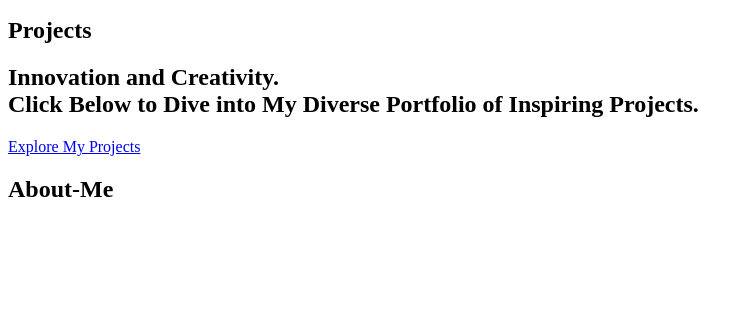
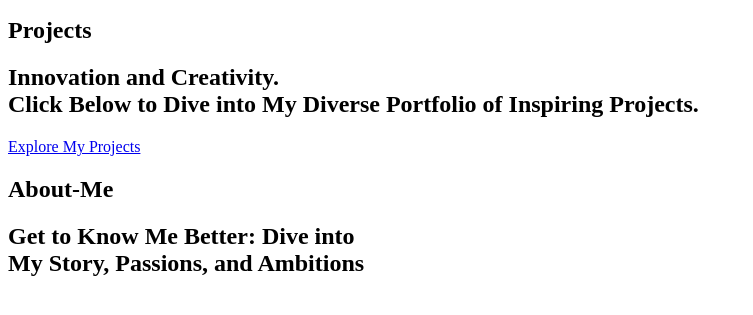
Before and after one commit to NJIT-WIS/midterm-portfolio-yhannineh, a website: page docs/index.html in a window 1280 px wide. Shown: the part 47-362 px from the top of the page, without its empty margins (0-753 px from the left). Drawn offline with Linux system fonts and the light colour scheme.

Commit message:
Added about me section Intro Text

```diff
--- a/docs/index.html
+++ b/docs/index.html
@@ -26,6 +26,7 @@
         <section class="hero-section">
             <div class="hero-content">
                 <h1>About-Me</h1>
+                <h2>Get to Know Me Better: Dive into<br>My Story, Passions, and Ambitions</h2>
 
             </div>
         </section>
```
